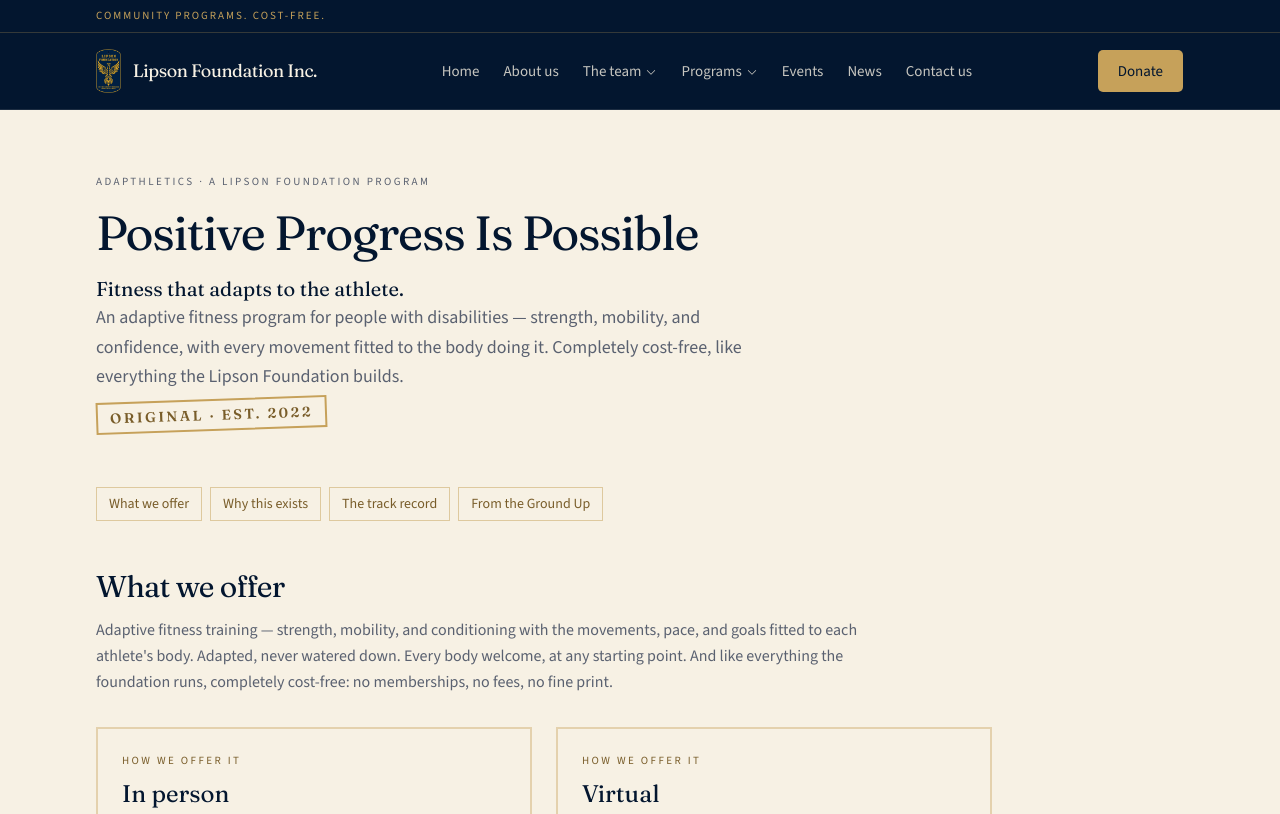
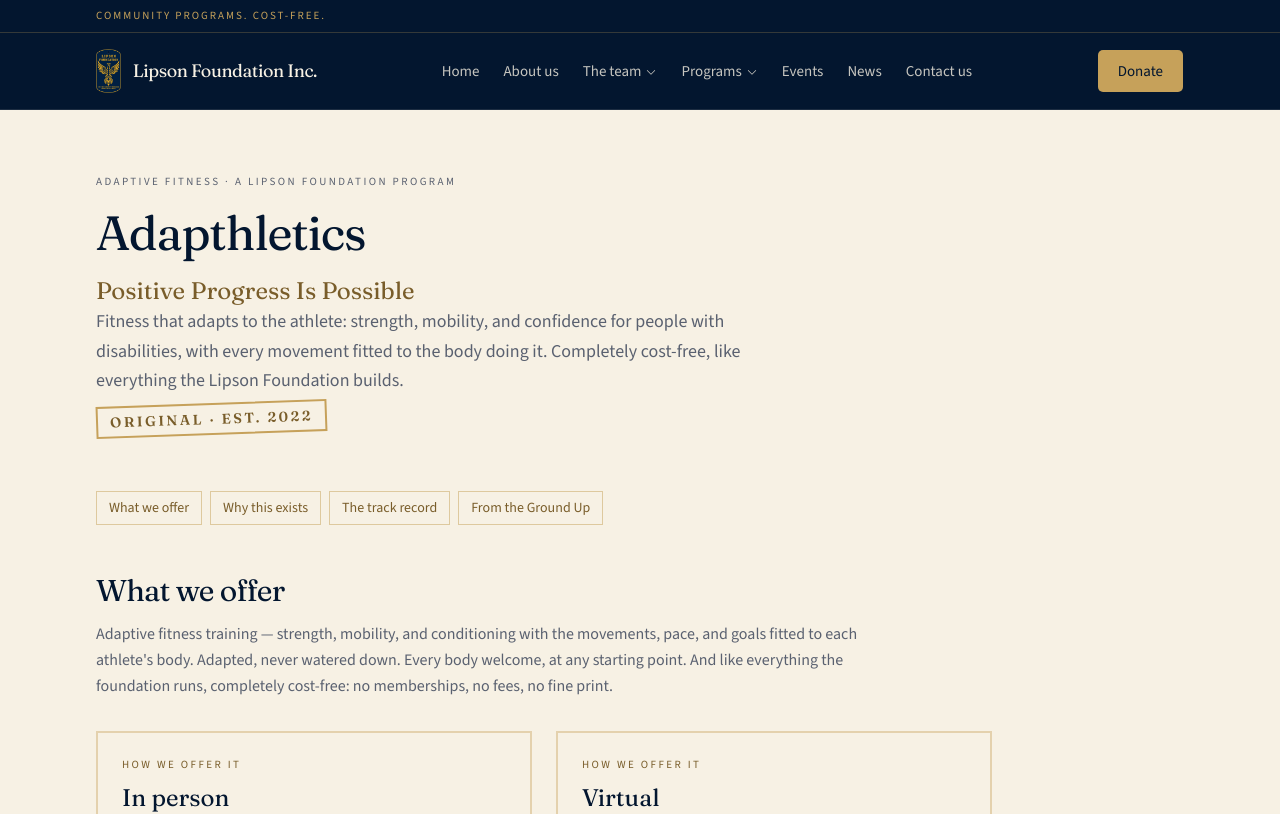
Before and after one commit to zlipson1999/lipson-foundation, a Next.js app: page /adapthletics in a window 1280 px wide. Shown: the top 814 px of the page. Built offline with nearby package versions, Linux system fonts and the light colour scheme.

Commit message:
Set the hero: Adapthletics as the name, its tagline beneath it
Co-Authored-By: Claude Fable 5 <noreply@anthropic.com>
Claude-Session: https://claude.ai/code/session_01WhQ829wUMGEqerBH8e5zYW

```diff
--- a/app/adapthletics/page.tsx
+++ b/app/adapthletics/page.tsx
@@ -24,17 +24,17 @@ export default function AdapthleticsPage() {
   return (
     <Container className="pb-20">
       <PageIntro
-        kicker="Adapthletics · A Lipson Foundation program"
-        title={adapthleticsTagline}
+        kicker="Adaptive fitness · A Lipson Foundation program"
+        title="Adapthletics"
       >
-        <p className="font-heading text-xl text-foreground">
-          Fitness that adapts to the athlete.
+        <p className="font-heading text-2xl text-gold-ink">
+          {adapthleticsTagline}
         </p>
         <p>
-          An adaptive fitness program for people with disabilities — strength,
-          mobility, and confidence, with every movement fitted to the body
-          doing it. Completely cost-free, like everything the Lipson Foundation
-          builds.
+          Fitness that adapts to the athlete: strength, mobility, and
+          confidence for people with disabilities, with every movement fitted
+          to the body doing it. Completely cost-free, like everything the
+          Lipson Foundation builds.
         </p>
         <p className="mt-2">
           <span className="inline-block -rotate-2 border-2 border-gold px-3 py-1 font-heading text-sm font-semibold uppercase tracking-[0.18em] text-gold-ink">
```
